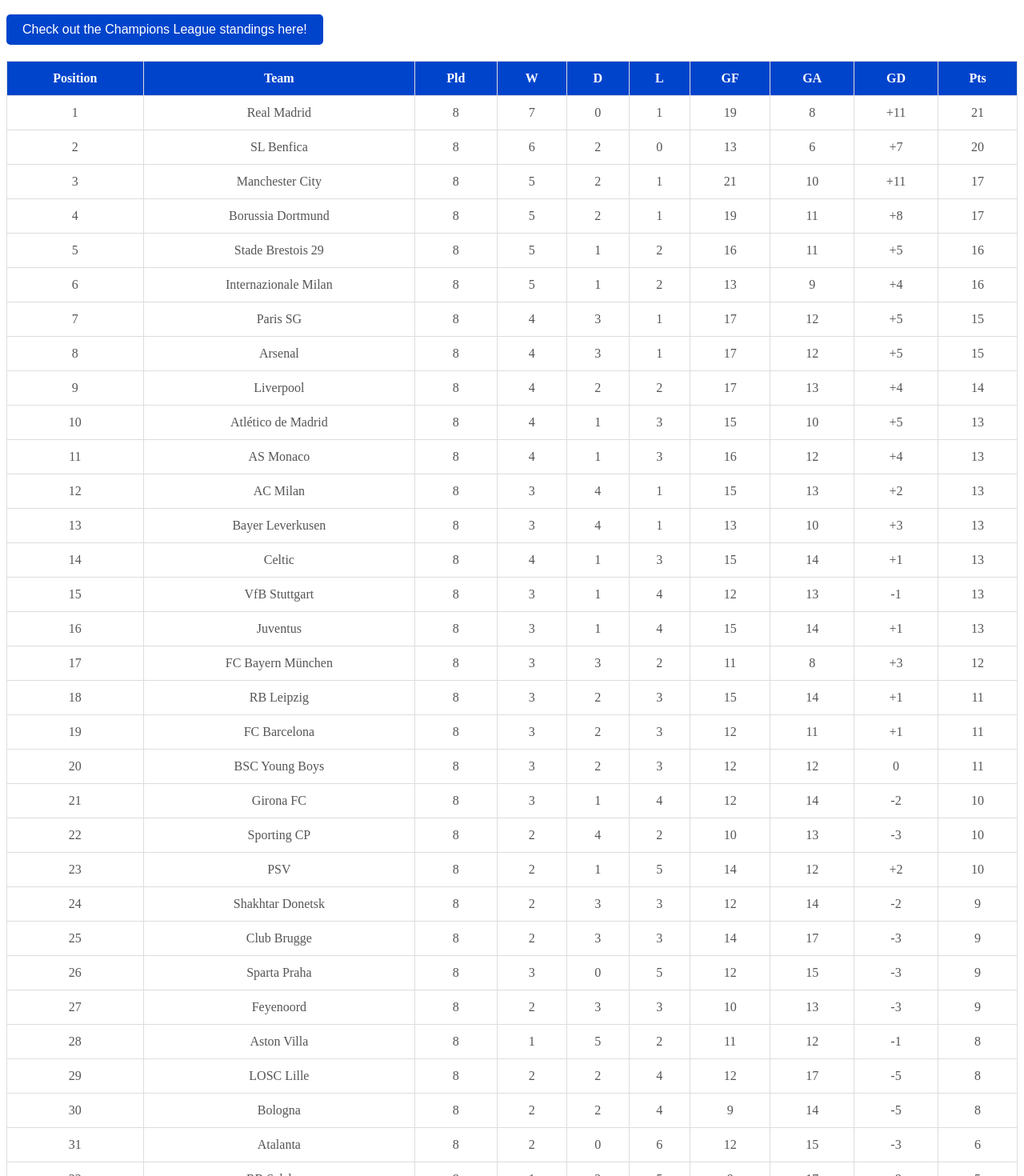
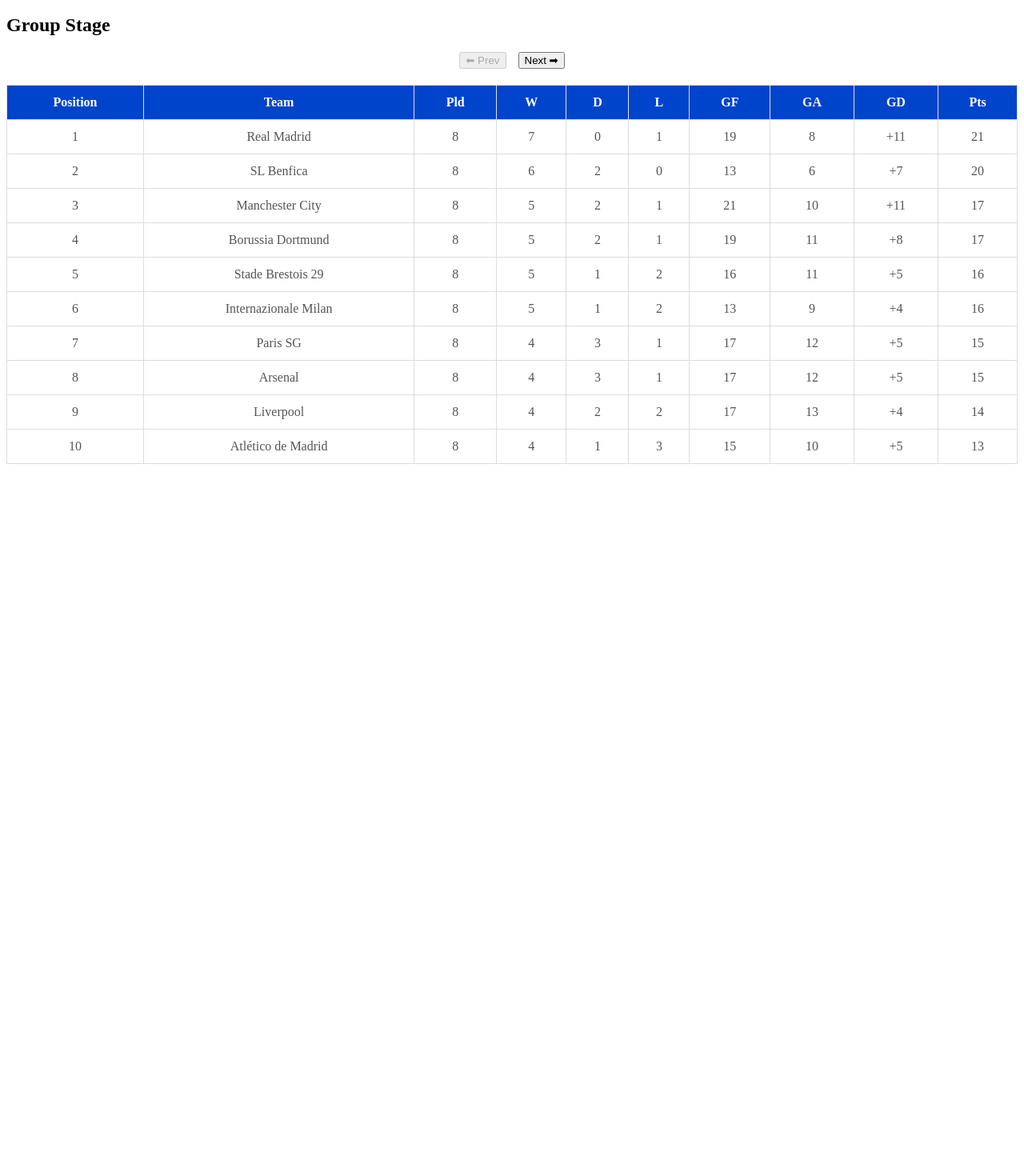
Before and after one commit to MarcusMachado15/whoisgonnawin-clean, a Next.js app: page / in a window 1280 px wide. Shown: the part 60-1530 px from the top of the page at 80% size. After the commit the page ends 800 px from the top, so only its background shows below. Built offline with nearby package versions, Linux system fonts and the light colour scheme.

Commit message:
Atualização: adicionando navegação entre fases

```diff
--- a/app/page.tsx
+++ b/app/page.tsx
@@ -1,7 +1,8 @@
-import React from "react";
+import React, { useState } from "react";
 import './styles.css';
 
-const teams = [
+const stages = {
+  "Group Stage": [
     { position: 1, team: "Real Madrid", played: 8, won: 7, drawn: 0, lost: 1, goalsFor: 19, goalsAgainst: 8, goalDifference: "+11", points: 21 },
     { position: 2, team: "SL Benfica", played: 8, won: 6, drawn: 2, lost: 0, goalsFor: 13, goalsAgainst: 6, goalDifference: "+7", points: 20 },
     { position: 3, team: "Manchester City", played: 8, won: 5, drawn: 2, lost: 1, goalsFor: 21, goalsAgainst: 10, goalDifference: "+11", points: 17 },
@@ -12,44 +13,38 @@ const teams = [
     { position: 8, team: "Arsenal", played: 8, won: 4, drawn: 3, lost: 1, goalsFor: 17, goalsAgainst: 12, goalDifference: "+5", points: 15 },
     { position: 9, team: "Liverpool", played: 8, won: 4, drawn: 2, lost: 2, goalsFor: 17, goalsAgainst: 13, goalDifference: "+4", points: 14 },
     { position: 10, team: "Atlético de Madrid", played: 8, won: 4, drawn: 1, lost: 3, goalsFor: 15, goalsAgainst: 10, goalDifference: "+5", points: 13 },
-  { position: 11, team: "AS Monaco", played: 8, won: 4, drawn: 1, lost: 3, goalsFor: 16, goalsAgainst: 12, goalDifference: "+4", points: 13 },
-  { position: 12, team: "AC Milan", played: 8, won: 3, drawn: 4, lost: 1, goalsFor: 15, goalsAgainst: 13, goalDifference: "+2", points: 13 },
-  { position: 13, team: "Bayer Leverkusen", played: 8, won: 3, drawn: 4, lost: 1, goalsFor: 13, goalsAgainst: 10, goalDifference: "+3", points: 13 },
-  { position: 14, team: "Celtic", played: 8, won: 4, drawn: 1, lost: 3, goalsFor: 15, goalsAgainst: 14, goalDifference: "+1", points: 13 },
-  { position: 15, team: "VfB Stuttgart", played: 8, won: 3, drawn: 1, lost: 4, goalsFor: 12, goalsAgainst: 13, goalDifference: "-1", points: 13 },
-  { position: 16, team: "Juventus", played: 8, won: 3, drawn: 1, lost: 4, goalsFor: 15, goalsAgainst: 14, goalDifference: "+1", points: 13 },
-  { position: 17, team: "FC Bayern München", played: 8, won: 3, drawn: 3, lost: 2, goalsFor: 11, goalsAgainst: 8, goalDifference: "+3", points: 12 },
-  { position: 18, team: "RB Leipzig", played: 8, won: 3, drawn: 2, lost: 3, goalsFor: 15, goalsAgainst: 14, goalDifference: "+1", points: 11 },
-  { position: 19, team: "FC Barcelona", played: 8, won: 3, drawn: 2, lost: 3, goalsFor: 12, goalsAgainst: 11, goalDifference: "+1", points: 11 },
-  { position: 20, team: "BSC Young Boys", played: 8, won: 3, drawn: 2, lost: 3, goalsFor: 12, goalsAgainst: 12, goalDifference: "0", points: 11 },
-  { position: 21, team: "Girona FC", played: 8, won: 3, drawn: 1, lost: 4, goalsFor: 12, goalsAgainst: 14, goalDifference: "-2", points: 10 },
-  { position: 22, team: "Sporting CP", played: 8, won: 2, drawn: 4, lost: 2, goalsFor: 10, goalsAgainst: 13, goalDifference: "-3", points: 10 },
-  { position: 23, team: "PSV", played: 8, won: 2, drawn: 1, lost: 5, goalsFor: 14, goalsAgainst: 12, goalDifference: "+2", points: 10 },
-  { position: 24, team: "Shakhtar Donetsk", played: 8, won: 2, drawn: 3, lost: 3, goalsFor: 12, goalsAgainst: 14, goalDifference: "-2", points: 9 },
-  { position: 25, team: "Club Brugge", played: 8, won: 2, drawn: 3, lost: 3, goalsFor: 14, goalsAgainst: 17, goalDifference: "-3", points: 9 },
-  { position: 26, team: "Sparta Praha", played: 8, won: 3, drawn: 0, lost: 5, goalsFor: 12, goalsAgainst: 15, goalDifference: "-3", points: 9 },
-  { position: 27, team: "Feyenoord", played: 8, won: 2, drawn: 3, lost: 3, goalsFor: 10, goalsAgainst: 13, goalDifference: "-3", points: 9 },
-  { position: 28, team: "Aston Villa", played: 8, won: 1, drawn: 5, lost: 2, goalsFor: 11, goalsAgainst: 12, goalDifference: "-1", points: 8 },
-  { position: 29, team: "LOSC Lille", played: 8, won: 2, drawn: 2, lost: 4, goalsFor: 12, goalsAgainst: 17, goalDifference: "-5", points: 8 },
-  { position: 30, team: "Bologna", played: 8, won: 2, drawn: 2, lost: 4, goalsFor: 9, goalsAgainst: 14, goalDifference: "-5", points: 8 },
-  { position: 31, team: "Atalanta", played: 8, won: 2, drawn: 0, lost: 6, goalsFor: 12, goalsAgainst: 15, goalDifference: "-3", points: 6 },
-  { position: 32, team: "RB Salzburg", played: 8, won: 1, drawn: 2, lost: 5, goalsFor: 9, goalsAgainst: 17, goalDifference: "-8", points: 5 },
-  { position: 33, team: "Dinamo Zagreb", played: 8, won: 1, drawn: 2, lost: 5, goalsFor: 10, goalsAgainst: 18, goalDifference: "-8", points: 5 },
-  { position: 34, team: "SK Sturm Graz", played: 8, won: 1, drawn: 0, lost: 7, goalsFor: 9, goalsAgainst: 20, goalDifference: "-11", points: 3 },
-  { position: 35, team: "Rosenborg BK", played: 8, won: 0, drawn: 1, lost: 7, goalsFor: 8, goalsAgainst: 21, goalDifference: "-13", points: 1 },
-  { position: 36, team: "FC Luzern", played: 8, won: 0, drawn: 0, lost: 8, goalsFor: 9, goalsAgainst: 21, goalDifference: "-12", points: 0 }
-];
+    // ... continue if needed
+  ],
+  "Playoff Round of 16": [],
+  "Round of 16": [],
+  "Quarter Finals": [],
+  "Semi Final": [],
+  "Final": []
+};
+
+const stageNames = Object.keys(stages);
 
 export default function TournamentPage() {
+  const [currentStage, setCurrentStage] = useState(0);
+  const currentTeams = stages[stageNames[currentStage]];
+
+  const nextStage = () => {
+    if (currentStage < stageNames.length - 1) setCurrentStage(currentStage + 1);
+  };
+
+  const prevStage = () => {
+    if (currentStage > 0) setCurrentStage(currentStage - 1);
+  };
+
   return (
     <div>
       <h1>Champions League Standings 2025</h1>
+      <h2>{stageNames[currentStage]}</h2>
 
-      <a href="https://your-site-url" target="_blank">
-        <button style={{ padding: '10px 20px', backgroundColor: '#0044cc', color: 'white', border: 'none', cursor: 'pointer', fontSize: '16px', borderRadius: '5px' }}>
-          Check out the Champions League standings here!
-        </button>
-      </a>
+      <div style={{ display: 'flex', justifyContent: 'center', marginBottom: '10px', gap: '15px' }}>
+        <button onClick={prevStage} disabled={currentStage === 0}>⬅ Prev</button>
+        <button onClick={nextStage} disabled={currentStage === stageNames.length - 1}>Next ➡</button>
+      </div>
 
       <table>
         <thead>
@@ -67,7 +62,7 @@ export default function TournamentPage() {
           </tr>
         </thead>
         <tbody>
-          {teams.map((team, index) => (
+          {currentTeams.map((team, index) => (
             <tr key={index}>
               <td>{team.position}</td>
               <td>{team.team}</td>
```
Lines whose indentation alone changed are shown as unchanged.
